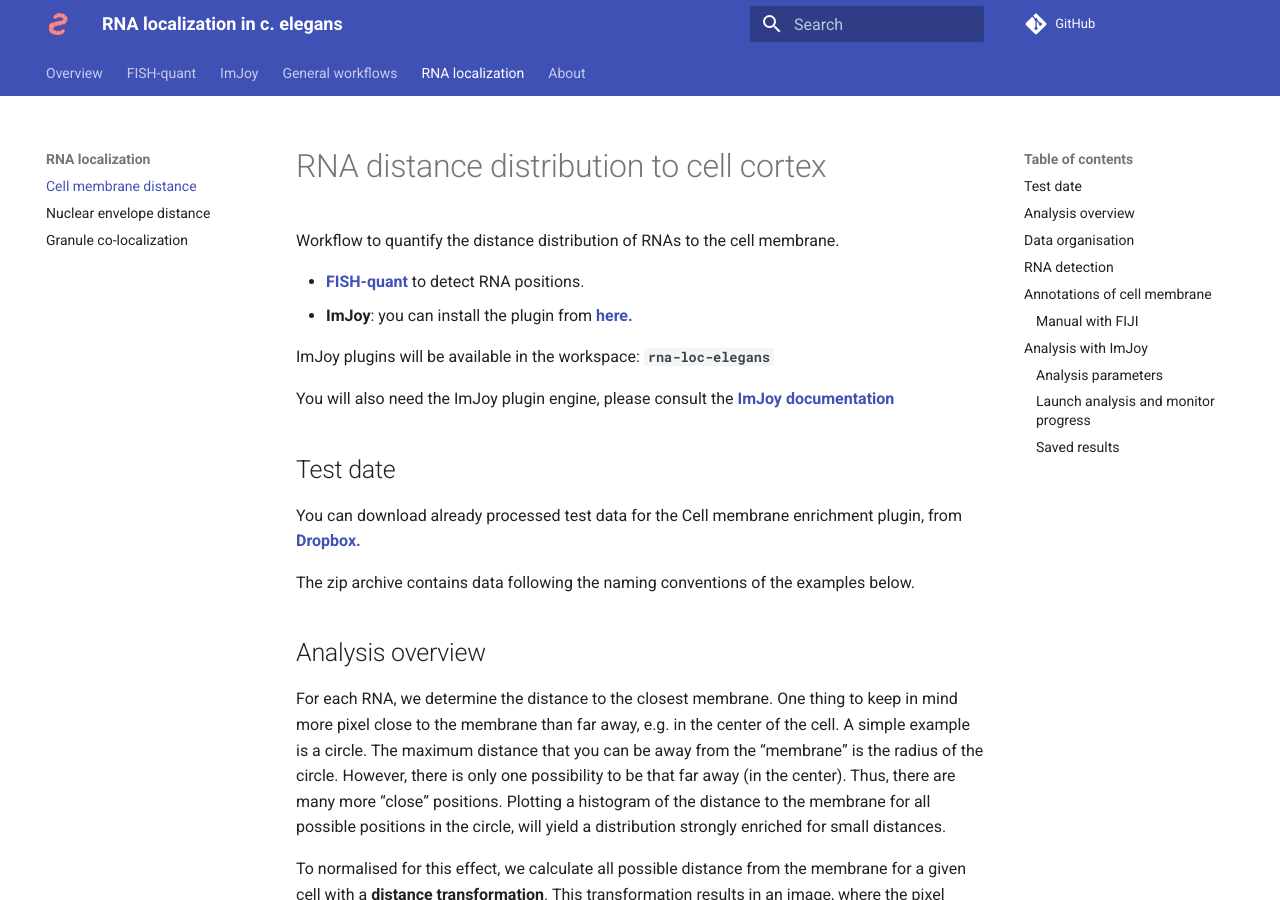
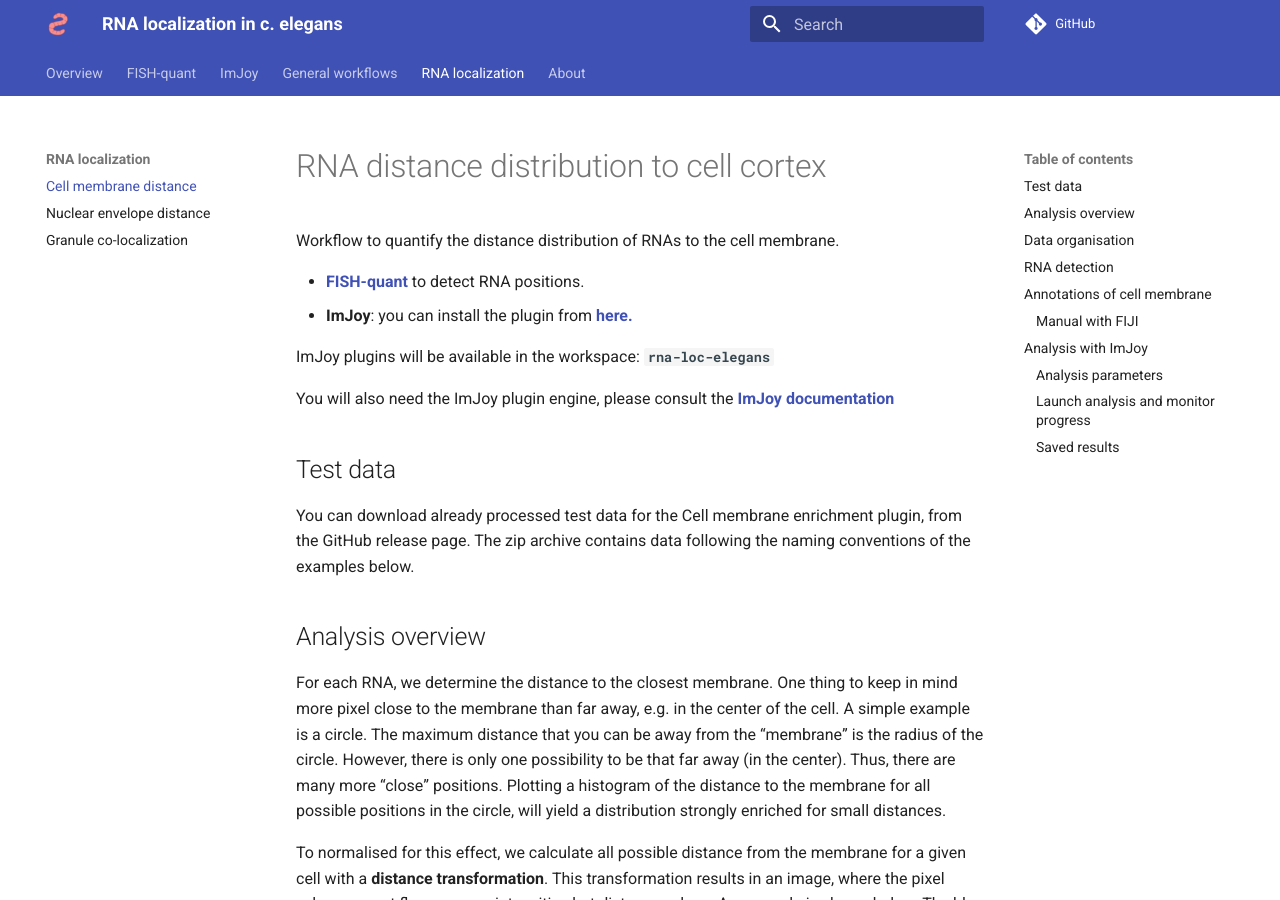
Before and after one commit to muellerflorian/parker-rna-loc-elegans, an MkDocs documentation site: the page built from docs/cell-membrane-dist.md, in a window 1280 px wide and 900 px high. Built offline with MkDocs 1.6.1 and Material for MkDocs 9.7.7, drawn with Linux system fonts in a browser that asks for light colours; comment, search, counter and statistics services are not loaded.

Commit message:
Prepare repo for release with publication (#3)
* Update ReadMe.md

* corrected bugs in documentation

```diff
--- a/docs/cell-membrane-dist.md
+++ b/docs/cell-membrane-dist.md
@@ -10,12 +10,9 @@
 You will also need the ImJoy plugin engine, please consult the
 <a href="https://imjoy.io/docs/#/user-manual?id=python-engine/" target="_blank">**ImJoy documentation**</a>
 
-## Test date
-You can download already processed test data for the Cell membrane enrichment plugin,
-from
-<a href="https://www.dropbox.com/s/0sbsmbg5xlccamp/img1.zip?dl=0"  target="_blank">**Dropbox.**</a>
-
-The zip archive contains data following the naming conventions of the examples below.
+## Test data
+You can download already processed test data for the Cell membrane enrichment plugin, from
+the GitHub release page. The zip archive contains data following the naming conventions of the examples below.
 
 ## Analysis overview
 For each RNA, we determine the distance to the closest membrane. One thing to keep in mind more pixel close
```
Also changed, not shown: ReadMe.md (+3 -1 lines), docs/granules-coloc.md (+6 -5 lines), docs/nuc-envelop-dist.md (+7 -1 lines).
